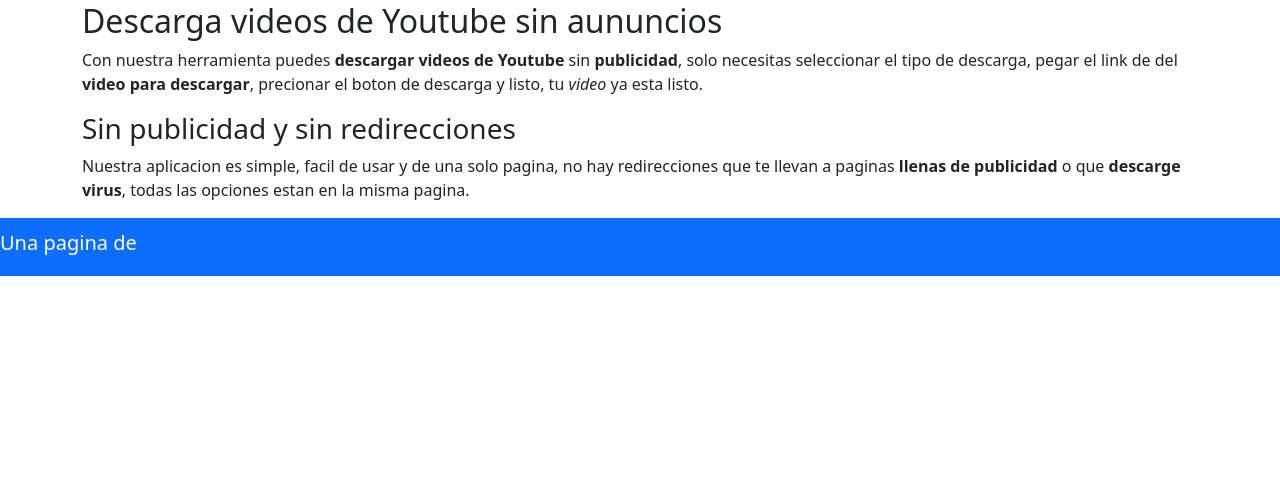
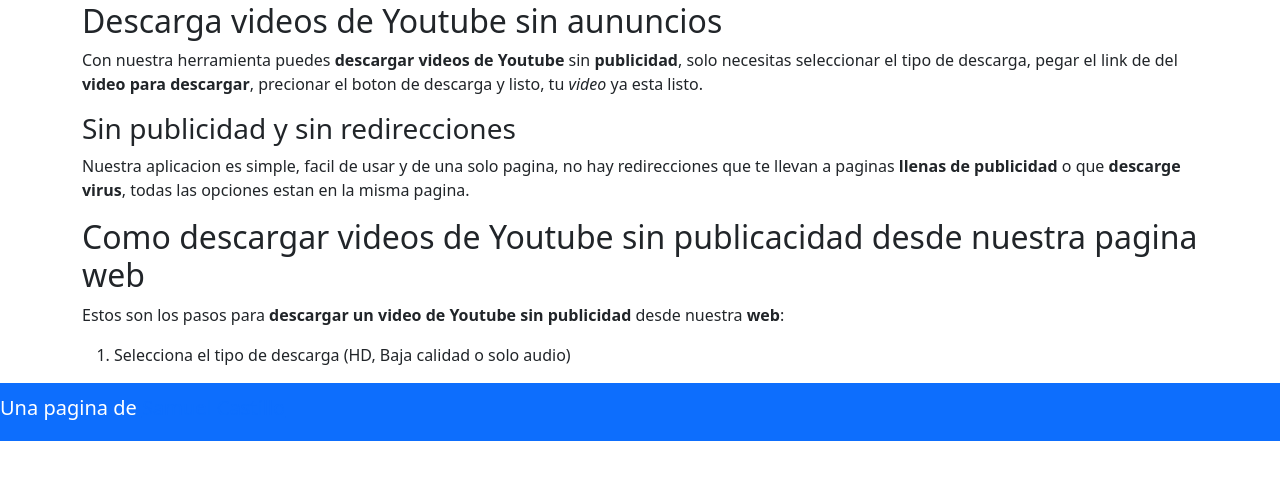
Before and after one commit to samuelcastillogt/youtube_download, a Flask app: page / in a window 1280 px wide. Shown: the part 256-736 px from the top of the page. Run offline with Flask 3, Linux system fonts and the light colour scheme.

Commit message:
cambios en vercel.json

```diff
--- a/templates/index.html
+++ b/templates/index.html
@@ -36,6 +36,15 @@
         <h3 class="h3">Sin publicidad y sin redirecciones</h3>
         <p>Nuestra aplicacion es simple, facil de usar y de una solo pagina, no hay redirecciones que te llevan a paginas <b>llenas de publicidad</b> o que <strong>descarge virus</strong>, todas las opciones estan en la misma pagina.</p>
       </div>
+      <div class="container">
+      <h2>Como descargar videos de Youtube sin publicacidad desde nuestra pagina web</h2>
+      <p>Estos son los pasos para <b>descargar un video de Youtube sin publicidad</b> desde nuestra <b>web</b>:</p>
+      <ol>
+        <li>Selecciona el tipo de descarga (HD, Baja calidad o solo audio)</li>
+      </ol>
+      </div>
+
+
     <script src="https://cdn.jsdelivr.net/npm/bootstrap@5.2.3/dist/js/bootstrap.bundle.min.js" integrity="sha384-kenU1KFdBIe4zVF0s0G1M5b4hcpxyD9F7jL+jjXkk+Q2h455rYXK/7HAuoJl+0I4" crossorigin="anonymous"></script>
       <script src="./index.js"></script>
       <footer class="navbar navbar-expand-lg navbar-dark bg-primary">
```
Also changed, not shown: vercel.json.
